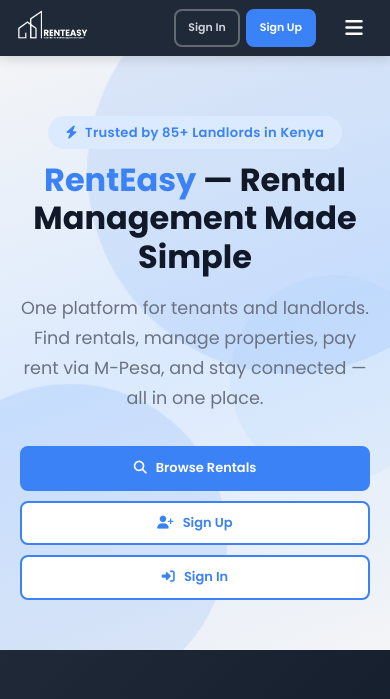
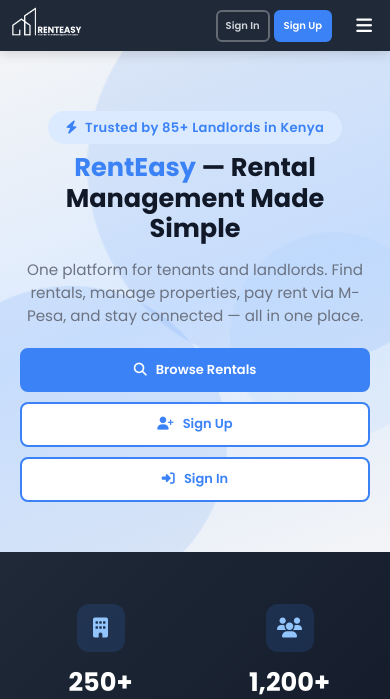
Before and after one commit to EllyKurgat/RentEasy, a Django app: page / in a window 390 px wide. Shown: the top 699 px of the page. Run offline with Django 5.2, Linux system fonts and the light colour scheme; data that the repository does not hold is empty; some libraries are stand-ins or nearby versions.

Commit message:
Further reduce hero spacing, fix Sign In/Sign Up side by side on mobile

```diff
--- a/frontend_views/Templates/renteasyweb/index.html
+++ b/frontend_views/Templates/renteasyweb/index.html
@@ -5,8 +5,8 @@
 <head>
     <meta charset="UTF-8">
     <meta name="viewport" content="width=device-width, initial-scale=1.0">
-    <link rel="stylesheet" href="{% static 'css/theme.css' %}?v=26">
-    <link rel="stylesheet" href="{% static 'css/style.css' %}?v=26">
+    <link rel="stylesheet" href="{% static 'css/theme.css' %}?v=27">
+    <link rel="stylesheet" href="{% static 'css/style.css' %}?v=27">
     <link href="https://fonts.googleapis.com/css2?family=Poppins:wght@300;400;500;600;700&display=swap" rel="stylesheet">
     <script src="https://kit.fontawesome.com/e1db635686.js" crossorigin="anonymous"></script>
     <title>RentEasy - Rental Management for Tenants & Landlords</title>
--- a/frontend_views/static/css/style.css
+++ b/frontend_views/static/css/style.css
@@ -1007,37 +1007,41 @@ input[type=submit]:hover {
 .line20 { display: block; width: 22px; height: 2px; background: #fff; border-radius: 2px; transition: 0.3s; }
 
 @media (max-width: 1000px) {
-  .topnav { flex-wrap: wrap; height: auto; padding: 10px 16px; }
+  .topnav { flex-wrap: wrap; height: auto; padding: 8px 12px !important; }
   .top2 { display: none; order: 3; width: 100%; flex-direction: column; gap: 0; }
   .top2 a {
-    padding: 14px 16px; width: 100%; border-radius: 0;
+    padding: 12px 14px; width: 100%; border-radius: 0;
     border-bottom: 1px solid rgba(255,255,255,0.06);
-    box-sizing: border-box; font-size: 15px;
+    box-sizing: border-box; font-size: 14px;
   }
-  .userbox2 { order: 2; margin-left: auto; margin-right: 12px; flex-wrap: wrap; gap: 10px; }
+  .userbox2 {
+    order: 2; margin-left: auto; margin-right: 8px;
+    flex-wrap: nowrap !important; gap: 8px !important;
+    display: flex !important;
+  }
   .loginsmall { display: block !important; }
-  .icon { display: flex !important; order: 3; margin-left: 0; align-items: center; justify-content: center; min-width: 40px; min-height: 40px; }
+  .icon { display: flex !important; order: 3; margin-left: 0; align-items: center; justify-content: center; min-width: 36px; min-height: 36px; }
   .bars1 { display: flex; }
   .topnav.responsive .top2 { display: flex; }
-  .topnav img { height: 32px; }
-  .login2 { padding: 10px 18px; font-size: 13px; border-radius: 8px; min-width: 70px; }
-  .top2 a { font-size: 14px; padding: 12px 16px; }
-}
-
-@media (max-width: 600px) {
-  .topnav { padding: 8px 12px; }
   .topnav img { height: 28px; }
-  .userbox2 { gap: 8px; margin-right: 8px; }
-  .login2 { padding: 8px 14px; font-size: 12px; min-width: 60px; }
-  .icon { padding: 6px; font-size: 20px; }
+  .login2 {
+    padding: 8px 10px !important; font-size: 11px !important;
+    border-radius: 6px !important; min-width: 50px !important;
+    display: inline-block !important;
+    white-space: nowrap;
+  }
+  .top2 a { font-size: 13px; padding: 10px 14px; }
 }
 
 @media (max-width: 480px) {
-  .topnav { padding: 8px 12px; }
-  .topnav img { height: 26px; }
-  .userbox2 { gap: 6px; margin-right: 6px; }
-  .login2 { padding: 8px 12px; font-size: 11px; min-width: 55px; }
-  .icon { padding: 6px; font-size: 20px; }
+  .topnav { padding: 6px 10px !important; }
+  .topnav img { height: 24px; }
+  .userbox2 { gap: 4px !important; margin-right: 4px; }
+  .login2 {
+    padding: 6px 8px !important; font-size: 10px !important;
+    min-width: 45px !important;
+  }
+  .icon { padding: 4px; font-size: 18px; min-width: 32px; min-height: 32px; }
 }
 
 /* ── Hero Section ── */
@@ -1338,20 +1342,27 @@ input[type=submit]:hover {
 .hero-badge {
   display: inline-block; padding: 6px 18px; border-radius: 50px;
   background: var(--re-primary-light, #DBEAFE); color: var(--re-primary);
-  font-size: 0.82rem; font-weight: 600; margin-bottom: 12px;
+  font-size: 0.82rem; font-weight: 600; margin-bottom: 8px;
   letter-spacing: 0.3px;
 }
 .hero-badge i { margin-right: 4px; }
 .hero-landing h1 {
-  font-size: clamp(2rem, 5vw, 3rem); font-weight: 700;
-  color: var(--re-text); margin: 0 0 18px; line-height: 1.2;
+  font-size: clamp(1.6rem, 5vw, 3rem); font-weight: 700;
+  color: var(--re-text); margin: 0 0 12px; line-height: 1.2;
 }
 .hero-landing h1 span { color: var(--re-primary); }
 .hero-landing .tagline {
-  font-size: 1.1rem; color: var(--re-text-secondary);
-  margin-bottom: 32px; line-height: 1.7; max-width: 620px; margin-left: auto; margin-right: auto;
+  font-size: 0.95rem; color: var(--re-text-secondary);
+  margin-bottom: 20px; line-height: 1.5; max-width: 620px; margin-left: auto; margin-right: auto;
 }
 .hero-landing .hero-buttons a i { margin-right: 6px; }
+
+@media (min-width: 768px) {
+  .hero-landing { padding: 100px 24px 80px; }
+  .hero-badge { margin-bottom: 12px; }
+  .hero-landing h1 { margin: 0 0 18px; }
+  .hero-landing .tagline { font-size: 1.1rem; margin-bottom: 32px; }
+}
 
 /* ── Animated Stats Section ── */
 .stats-section {
```
